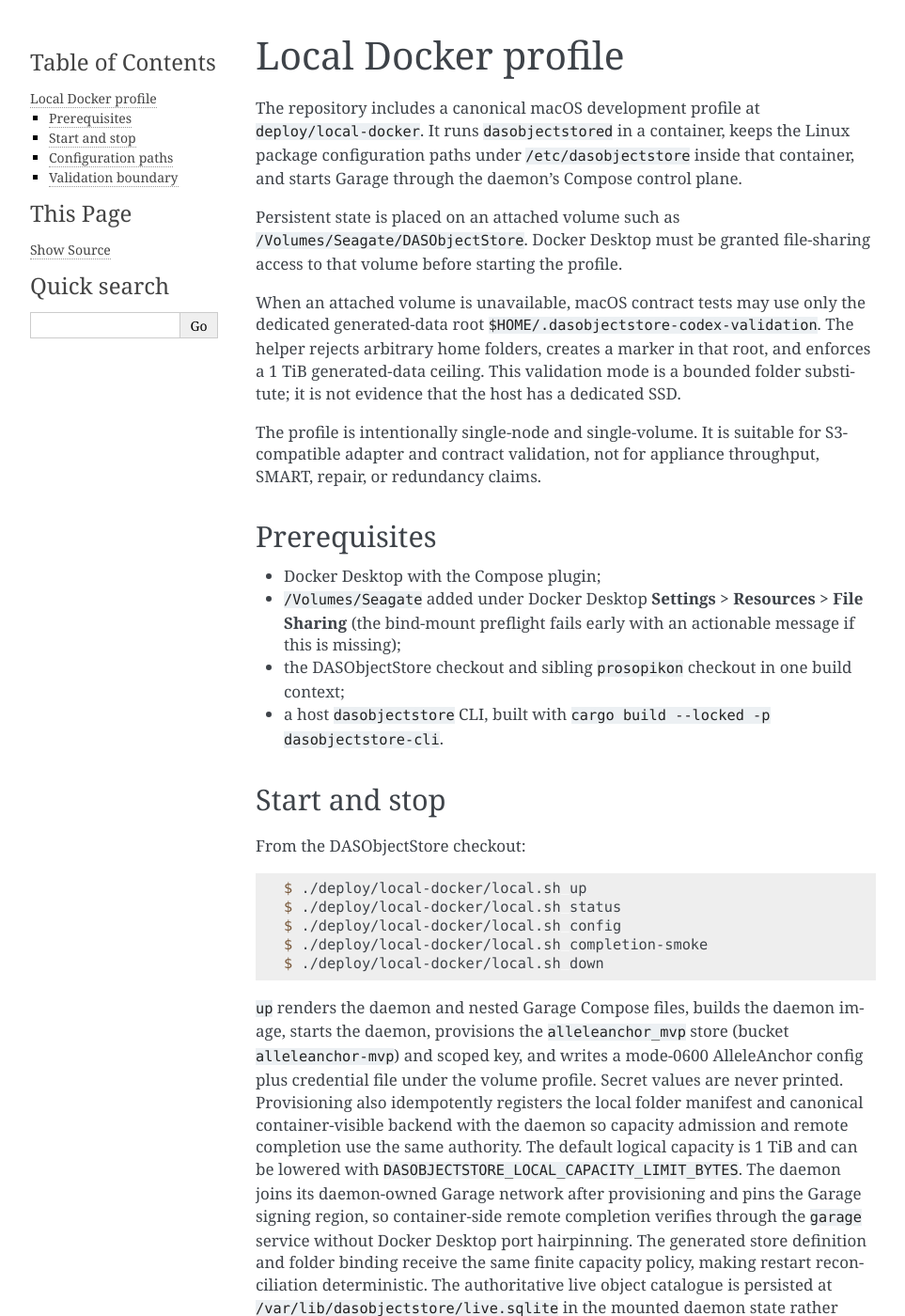
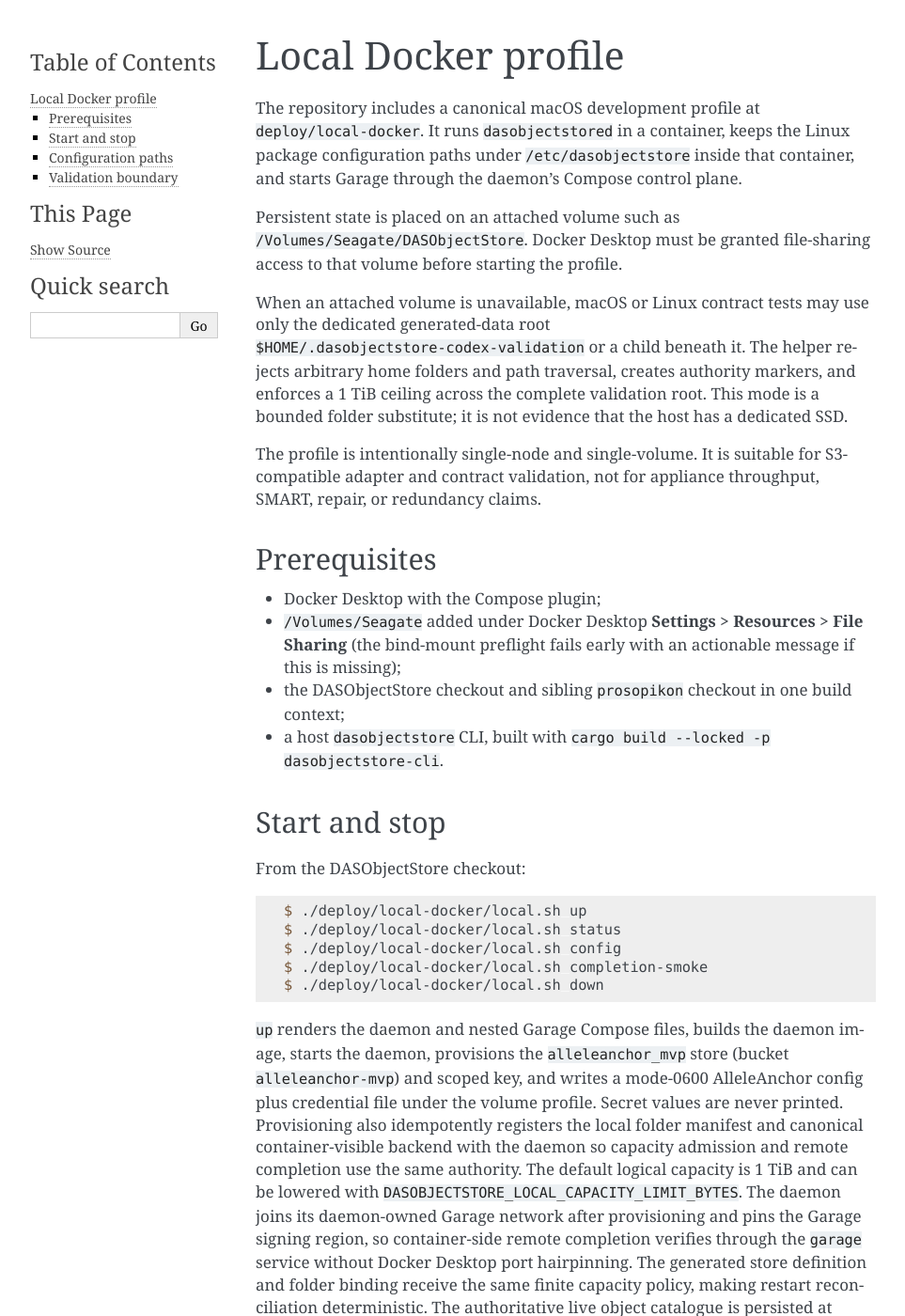
Before and after one commit to sagrudd/DASObjectStore, a Sphinx documentation site: the page built from docs/user/local-docker.rst, in a window 1280 px wide and 1400 px high. Shown: the whole window at 94% size, without its empty margins (148-1111 px from the left). Built offline with Sphinx 7.4.7, drawn with Linux system fonts in a browser that asks for light colours; some of the changed text lies outside the part shown.

Commit message:
Harden Linux local Docker lifecycle

```diff
--- a/docs/user/local-docker.rst
+++ b/docs/user/local-docker.rst
@@ -10,11 +10,13 @@
 ``/Volumes/Seagate/DASObjectStore``. Docker Desktop must be granted file-sharing
 access to that volume before starting the profile.
 
-When an attached volume is unavailable, macOS contract tests may use only the
-dedicated generated-data root ``$HOME/.dasobjectstore-codex-validation``. The
-helper rejects arbitrary home folders, creates a marker in that root, and
-enforces a 1 TiB generated-data ceiling. This validation mode is a bounded
-folder substitute; it is not evidence that the host has a dedicated SSD.
+When an attached volume is unavailable, macOS or Linux contract tests may use
+only the dedicated generated-data root
+``$HOME/.dasobjectstore-codex-validation`` or a child beneath it. The helper
+rejects arbitrary home folders and path traversal, creates authority markers,
+and enforces a 1 TiB ceiling across the complete validation root. This mode is
+a bounded folder substitute; it is not evidence that the host has a dedicated
+SSD.
 
 The profile is intentionally single-node and single-volume. It is suitable for
 S3-compatible adapter and contract validation, not for appliance throughput,
@@ -61,6 +63,13 @@
 The authoritative live object catalogue is persisted at
 ``/var/lib/dasobjectstore/live.sqlite`` in the mounted daemon state rather than
 using the appliance-only ``/srv`` default.
+
+On Linux, the root-running daemon normalizes ownership of its generated bind
+mounts back to the invoking host user after provisioning. This allows the
+host-side scoped-config exporter and later safety checks to read only the
+validation profile without requiring ``sudo``. ``down`` disconnects the daemon
+from the nested Garage network before Garage removes that network, then stops
+the daemon stack; it does not prune unrelated Docker resources.
 
 ``completion-smoke`` creates one 4096-byte generated object beneath the
 managed profile root and exercises the version-matched remote client over
```
Also changed, not shown: 1 other file.
